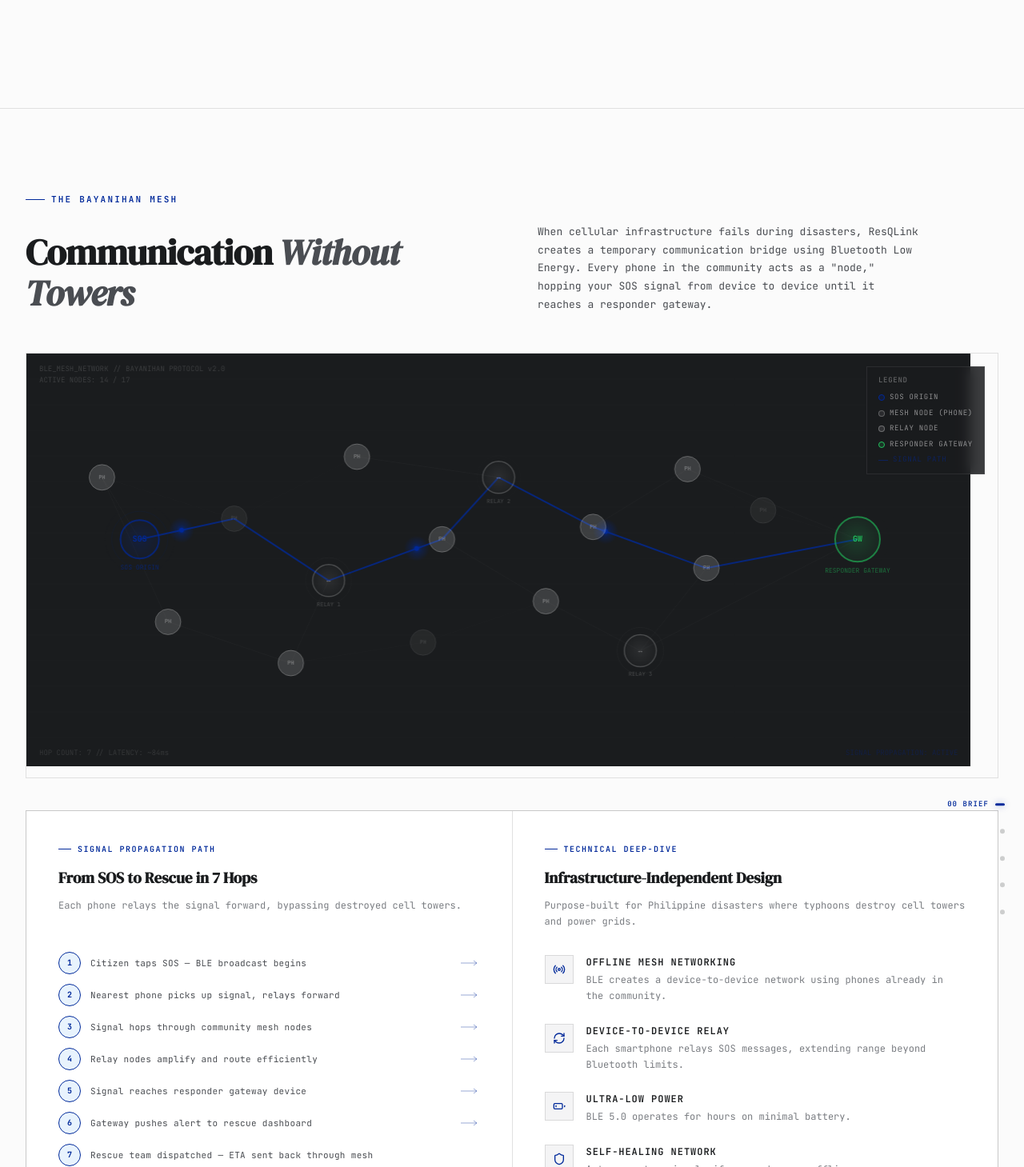
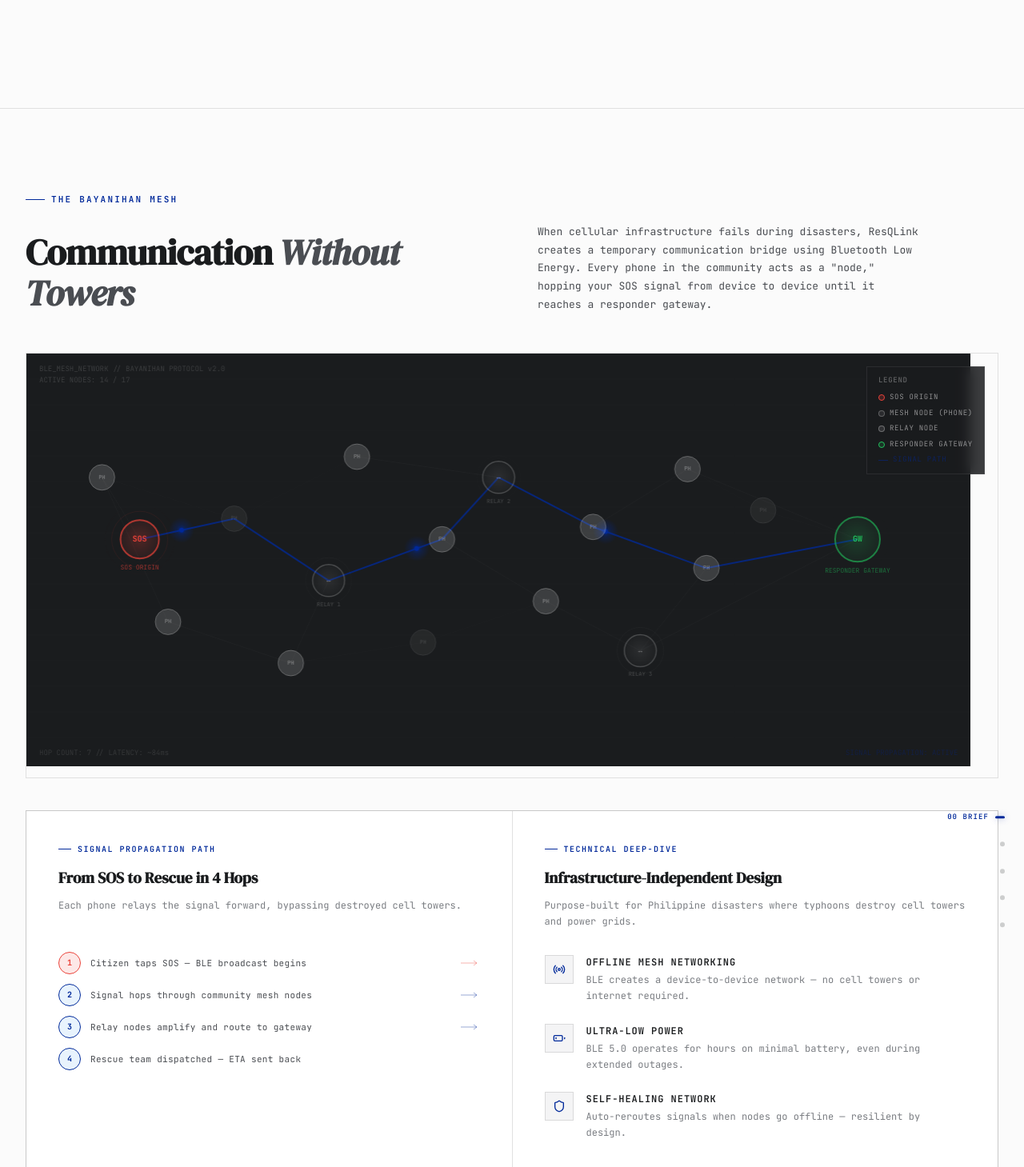
Before and after one commit to exadizon/warframes-2026, a React (Vite) app in the folder prototype-v1/: page / in a window 1280 px wide. Shown: the part 2885-4344 px from the top of the page at 80% size. Built offline with nearby package versions, Linux system fonts and the light colour scheme.

Commit message:
feat: enhance UI with new accent colors and improve hover effects across components

```diff
--- a/prototype-v1/src/App.jsx
+++ b/prototype-v1/src/App.jsx
@@ -43,6 +43,7 @@
       description:
         "One-tap emergency reporting with GPS location and AI severity assessment.",
       tags: ["GPS Auto-Location", "Photo Evidence", "AI Scoring"],
+      isEmergency: true,
     },
     {
       icon: <Clock size={20} />,
@@ -170,10 +171,15 @@
   title,
   description,
   tags,
+  isEmergency = false,
   isVisible = false,
   delay = 0,
 }) {
   const [hovered, setHovered] = useState(false);
+
+  const accentColor = isEmergency && hovered ? "var(--accent-red)" : "var(--accent-orange)";
+  const accentSoft = isEmergency && hovered ? "var(--accent-red-soft)" : "var(--accent-orange-soft)";
+  const borderOrange = isEmergency && hovered ? "rgba(235, 67, 58, 0.3)" : "var(--border-orange)";
 
   return (
     <div
@@ -196,7 +202,7 @@
           background-color 300ms ease,
           box-shadow 300ms ease
         `,
-        boxShadow: hovered ? "inset 0 3px 0 var(--accent-orange)" : "none",
+        boxShadow: hovered ? `inset 0 3px 0 ${accentColor}` : "none",
       }}
     >
       {/* Large background number */}
@@ -209,7 +215,9 @@
           fontSize: "clamp(40px, 4vw, 56px)",
           fontWeight: 800,
           lineHeight: 1,
-          color: hovered ? "rgba(0, 41, 154, 0.05)" : "var(--bg-tertiary)",
+          color: hovered
+            ? (isEmergency ? "rgba(235, 67, 58, 0.06)" : "rgba(0, 41, 154, 0.05)")
+            : "var(--bg-tertiary)",
           transition: "color 300ms ease",
           userSelect: "none",
           pointerEvents: "none",
@@ -227,11 +235,11 @@
           display: "flex",
           alignItems: "center",
           justifyContent: "center",
-          border: `1px solid ${hovered ? "var(--border-orange)" : "var(--border-light)"}`,
+          border: `1px solid ${hovered ? borderOrange : "var(--border-light)"}`,
           backgroundColor: hovered
-            ? "var(--accent-orange-soft)"
+            ? accentSoft
             : "var(--bg-secondary)",
-          color: hovered ? "var(--accent-orange)" : "var(--text-secondary)",
+          color: hovered ? accentColor : "var(--text-secondary)",
           transition: "all 300ms ease",
         }}
       >
@@ -284,10 +292,10 @@
               letterSpacing: "0.1em",
               textTransform: "uppercase",
               padding: "2px 6px",
-              border: `1px solid ${hovered ? "var(--border-orange)" : "var(--border-light)"}`,
-              color: hovered ? "var(--accent-orange)" : "var(--text-muted)",
+              border: `1px solid ${hovered ? borderOrange : "var(--border-light)"}`,
+              color: hovered ? accentColor : "var(--text-muted)",
               backgroundColor: hovered
-                ? "var(--accent-orange-soft)"
+                ? accentSoft
                 : "transparent",
               transition: "all 300ms ease",
               whiteSpace: "nowrap",
@@ -325,16 +333,19 @@
       icon: <Radio size={18} />,
       title: "BLE Mesh Network",
       description: "Device-to-device comms without infrastructure",
+      iconColor: "var(--accent-orange)",
     },
     {
       icon: <Brain size={18} />,
       title: "AI Triage Engine",
       description: "ML-driven intelligent priority ranking",
+      iconColor: "#EB433A",
     },
     {
       icon: <Zap size={18} />,
       title: "Smart Matching",
       description: "Efficient rescuer-to-incident assignment",
+      iconColor: "var(--accent-orange)",
     },
   ];
 
@@ -422,7 +433,7 @@
               fontFamily: "var(--font-mono)",
               fontSize: "13px",
               lineHeight: 1.75,
-              color: "rgba(255, 255, 255, 0.45)",
+              color: "rgba(255, 255, 255, 0.6)",
               maxWidth: "440px",
             }}
           >
@@ -467,8 +478,9 @@
                   display: "flex",
                   alignItems: "center",
                   justifyContent: "center",
-                  border: "1px solid rgba(255, 255, 255, 0.08)",
-                  backgroundColor: "rgba(255, 255, 255, 0.03)",
+                  border: "1px solid rgba(255, 255, 255, 0.12)",
+                  backgroundColor: "rgba(255, 255, 255, 0.05)",
+                  color: pillar.iconColor || "rgba(255, 255, 255, 0.7)",
                   flexShrink: 0,
                   fontSize: "18px",
                 }}
@@ -484,7 +496,7 @@
                     fontSize: "13px",
                     fontWeight: 600,
                     letterSpacing: "0.04em",
-                    color: "rgba(255, 255, 255, 0.85)",
+                    color: "rgba(255, 255, 255, 0.92)",
                   }}
                 >
                   {pillar.title}
@@ -494,7 +506,7 @@
                     fontFamily: "var(--font-mono)",
                     fontSize: "12px",
                     lineHeight: 1.6,
-                    color: "rgba(255, 255, 255, 0.35)",
+                    color: "rgba(255, 255, 255, 0.55)",
                   }}
                 >
                   {pillar.description}
--- a/prototype-v1/src/components/BayanihanMesh.jsx
+++ b/prototype-v1/src/components/BayanihanMesh.jsx
@@ -1,5 +1,5 @@
 import React, { useEffect, useRef, useState } from "react";
-import { Radio, RefreshCw, BatteryLow, Shield, Waves } from "lucide-react";
+import { Radio, BatteryLow, Shield } from "lucide-react";
 import { useScrollReveal } from "../hooks/useScrollReveal";
 
 // Animated mesh network visualization on dark background
@@ -243,7 +243,7 @@
 
           // Outer pulse ring
           const pulseRadius = node.radius + pulsePhase * 20;
-          ctx.strokeStyle = `rgba(0, 41, 154, ${0.3 * (1 - pulsePhase)})`;
+          ctx.strokeStyle = `rgba(235, 67, 58, ${0.3 * (1 - pulsePhase)})`;
           ctx.lineWidth = 1.5;
           ctx.beginPath();
           ctx.arc(nx, ny, pulseRadius, 0, Math.PI * 2);
@@ -253,7 +253,7 @@
           const pulse2 = (t * 3 + 1.5) % (Math.PI * 2);
           const p2Phase = Math.sin(pulse2) * 0.5 + 0.5;
           const pulse2Radius = node.radius + p2Phase * 30;
-          ctx.strokeStyle = `rgba(0, 41, 154, ${0.15 * (1 - p2Phase)})`;
+          ctx.strokeStyle = `rgba(235, 67, 58, ${0.15 * (1 - p2Phase)})`;
           ctx.lineWidth = 1;
           ctx.beginPath();
           ctx.arc(nx, ny, pulse2Radius, 0, Math.PI * 2);
@@ -268,22 +268,22 @@
             ny,
             node.radius,
           );
-          sosGrad.addColorStop(0, "rgba(0, 41, 154, 0.25)");
-          sosGrad.addColorStop(1, "rgba(0, 41, 154, 0.08)");
+          sosGrad.addColorStop(0, "rgba(235, 67, 58, 0.25)");
+          sosGrad.addColorStop(1, "rgba(235, 67, 58, 0.08)");
           ctx.fillStyle = sosGrad;
           ctx.beginPath();
           ctx.arc(nx, ny, node.radius, 0, Math.PI * 2);
           ctx.fill();
 
           // Node border
-          ctx.strokeStyle = "rgba(0, 41, 154, 0.7)";
+          ctx.strokeStyle = "rgba(235, 67, 58, 0.7)";
           ctx.lineWidth = 2;
           ctx.beginPath();
           ctx.arc(nx, ny, node.radius, 0, Math.PI * 2);
           ctx.stroke();
 
           // SOS icon
-          ctx.fillStyle = "#00299A";
+          ctx.fillStyle = "#EB433A";
           ctx.font = 'bold 10px "JetBrains Mono", monospace';
           ctx.textAlign = "center";
           ctx.textBaseline = "middle";
@@ -291,7 +291,7 @@
 
           // Label
           ctx.font = '8px "JetBrains Mono", monospace';
-          ctx.fillStyle = "rgba(0, 41, 154, 0.6)";
+          ctx.fillStyle = "rgba(235, 67, 58, 0.6)";
           ctx.textAlign = "center";
           ctx.fillText(node.label.toUpperCase(), nx, ny + node.radius + 12);
         } else if (node.type === "gateway") {
@@ -526,9 +526,13 @@
   number,
   label,
   isLast = false,
+  isRed = false,
   isVisible = false,
   delay = 0,
 }) {
+  const accentColor = isRed ? "var(--accent-red)" : "var(--accent-orange)";
+  const softBg = isRed ? "var(--accent-red-soft)" : "var(--accent-orange-soft)";
+
   return (
     <div
       style={{
@@ -548,12 +552,12 @@
           alignItems: "center",
           justifyContent: "center",
           borderRadius: "50%",
-          border: "1.5px solid var(--accent-orange)",
-          backgroundColor: "var(--accent-orange-soft)",
+          border: `1.5px solid ${accentColor}`,
+          backgroundColor: softBg,
           fontFamily: "var(--font-mono)",
           fontSize: "10px",
           fontWeight: 700,
-          color: "var(--accent-orange)",
+          color: accentColor,
           flexShrink: 0,
         }}
       >
@@ -586,7 +590,7 @@
           >
             <path
               d="M0 4H20M20 4L16 1M20 4L16 7"
-              stroke="var(--accent-orange)"
+              stroke={accentColor}
               strokeWidth="1"
               strokeOpacity="0.4"
             />
@@ -748,8 +752,8 @@
                   width: 8,
                   height: 8,
                   borderRadius: "50%",
-                  border: "1.5px solid #00299A",
-                  backgroundColor: "rgba(0,41,154,0.2)",
+                  border: "1.5px solid #EB433A",
+                  backgroundColor: "rgba(235,67,58,0.2)",
                 }}
               />
               SOS Origin
@@ -883,7 +887,7 @@
                   marginBottom: "var(--space-3)",
                 }}
               >
-                From SOS to Rescue in 7 Hops
+                From SOS to Rescue in 4 Hops
               </h3>
               <p
                 style={{
@@ -905,44 +909,27 @@
               <HopStep
                 number="1"
                 label="Citizen taps SOS — BLE broadcast begins"
+                isRed
                 isVisible={contentVisible}
                 delay={100}
               />
               <HopStep
                 number="2"
-                label="Nearest phone picks up signal, relays forward"
+                label="Signal hops through community mesh nodes"
                 isVisible={contentVisible}
-                delay={200}
+                delay={250}
               />
               <HopStep
                 number="3"
-                label="Signal hops through community mesh nodes"
-                isVisible={contentVisible}
-                delay={300}
-              />
-              <HopStep
-                number="4"
-                label="Relay nodes amplify and route efficiently"
+                label="Relay nodes amplify and route to gateway"
                 isVisible={contentVisible}
                 delay={400}
               />
               <HopStep
-                number="5"
-                label="Signal reaches responder gateway device"
+                number="4"
+                label="Rescue team dispatched — ETA sent back"
                 isVisible={contentVisible}
-                delay={500}
-              />
-              <HopStep
-                number="6"
-                label="Gateway pushes alert to rescue dashboard"
-                isVisible={contentVisible}
-                delay={600}
-              />
-              <HopStep
-                number="7"
-                label="Rescue team dispatched — ETA sent back through mesh"
-                isVisible={contentVisible}
-                delay={700}
+                delay={550}
                 isLast
               />
             </div>
@@ -1016,40 +1003,82 @@
               <SpecBullet
                 icon={<Radio size={16} />}
                 title="Offline Mesh Networking"
-                description="BLE creates a device-to-device network using phones already in the community."
+                description="BLE creates a device-to-device network — no cell towers or internet required."
                 isVisible={specsVisible}
                 delay={0}
               />
               <SpecBullet
-                icon={<RefreshCw size={16} />}
-                title="Device-to-Device Relay"
-                description="Each smartphone relays SOS messages, extending range beyond Bluetooth limits."
-                isVisible={specsVisible}
-                delay={100}
-              />
-              <SpecBullet
                 icon={<BatteryLow size={16} />}
                 title="Ultra-Low Power"
-                description="BLE 5.0 operates for hours on minimal battery."
+                description="BLE 5.0 operates for hours on minimal battery, even during extended outages."
                 isVisible={specsVisible}
-                delay={200}
+                delay={150}
               />
               <SpecBullet
                 icon={<Shield size={16} />}
                 title="Self-Healing Network"
-                description="Auto-reroutes signals if any node goes offline."
+                description="Auto-reroutes signals when nodes go offline — resilient by design."
                 isVisible={specsVisible}
                 delay={300}
               />
-              <SpecBullet
-                icon={<Waves size={16} />}
-                title="Disaster-Hardened"
-                description="Built for events where 90%+ of cellular infrastructure is destroyed."
-                isVisible={specsVisible}
-                delay={400}
-              />
             </div>
           </div>
+        </div>
+
+        {/* Compact stats row */}
+        <div
+          style={{
+            display: "grid",
+            gridTemplateColumns: "repeat(4, 1fr)",
+            gap: "1px",
+            backgroundColor: "var(--border-light)",
+            border: "1px solid var(--border-light)",
+            marginTop: "1px",
+          }}
+        >
+          {[
+            { value: "< 84ms", label: "End-to-end latency" },
+            { value: "7+", label: "Max hop count" },
+            { value: "BLE 5.0", label: "Protocol standard" },
+            { value: "0", label: "Towers required" },
+          ].map((stat, i) => (
+            <div
+              key={stat.label}
+              style={{
+                backgroundColor: "var(--bg-card)",
+                padding: "var(--space-6) var(--space-5)",
+                textAlign: "center",
+                opacity: contentVisible ? 1 : 0,
+                transform: contentVisible ? "translateY(0)" : "translateY(12px)",
+                transition: `all 600ms cubic-bezier(0.16, 1, 0.3, 1) ${400 + i * 100}ms`,
+              }}
+            >
+              <div
+                style={{
+                  fontFamily: "var(--font-serif)",
+                  fontSize: "clamp(20px, 2vw, 28px)",
+                  fontWeight: 700,
+                  color: i === 3 ? "var(--accent-red)" : "var(--accent-orange)",
+                  lineHeight: 1.2,
+                  marginBottom: "4px",
+                }}
+              >
+                {stat.value}
+              </div>
+              <div
+                style={{
+                  fontFamily: "var(--font-mono)",
+                  fontSize: "9px",
+                  fontWeight: 600,
+                  letterSpacing: "0.12em",
+                  textTransform: "uppercase",
+                  color: "var(--text-muted)",
+                }}
+              >
+                {stat.label}
+              </div>
+            </div>
+          ))}
         </div>
       </div>
 
--- a/prototype-v1/src/components/Hero.jsx
+++ b/prototype-v1/src/components/Hero.jsx
@@ -357,7 +357,7 @@
   if (phase === 0) return null;
 
   const statusColor =
-    phase === 3 ? "#22C55E" : phase === 2 ? "#F59E0B" : "#00299A";
+    phase === 3 ? "#22C55E" : phase === 2 ? "#F59E0B" : "#EB433A";
   const statusText =
     phase === 1
       ? "NEW SOS REPORT"
--- a/prototype-v1/src/components/ImpactSDG.jsx
+++ b/prototype-v1/src/components/ImpactSDG.jsx
@@ -31,9 +31,25 @@
 }
 
 // Animated hollow number with counter
-function ImpactMetric({ end, decimals = 0, suffix = '', prefix = '', label, sublabel, isOrange = false, isVisible = false, delay = 0 }) {
+function ImpactMetric({ end, decimals = 0, suffix = '', prefix = '', label, sublabel, isOrange = false, isRed = false, isVisible = false, delay = 0 }) {
+  const [isHovered, setIsHovered] = React.useState(false)
+
+  const strokeColor = isRed
+    ? '2px var(--accent-red)'
+    : isOrange
+      ? '2px var(--accent-orange)'
+      : '2px var(--text-primary)'
+
+  const accentColor = isRed
+    ? 'var(--accent-red)'
+    : isOrange
+      ? 'var(--accent-orange)'
+      : 'var(--text-primary)'
+
   return (
     <div
+      onMouseEnter={() => setIsHovered(true)}
+      onMouseLeave={() => setIsHovered(false)}
       style={{
         display: 'flex',
         flexDirection: 'column',
@@ -41,10 +57,27 @@
         gap: 'var(--space-3)',
         textAlign: 'center',
         opacity: isVisible ? 1 : 0,
-        transform: isVisible ? 'translateY(0)' : 'translateY(30px)',
-        transition: `all 800ms cubic-bezier(0.16, 1, 0.3, 1) ${delay}ms`,
+        transform: isVisible ? (isHovered ? 'translateY(-4px)' : 'translateY(0)') : 'translateY(30px)',
+        transition: `all 600ms cubic-bezier(0.16, 1, 0.3, 1) ${delay}ms`,
+        padding: 'var(--space-8) var(--space-4)',
+        position: 'relative',
+        cursor: 'default',
       }}
     >
+      {/* Top accent bar */}
+      <div
+        style={{
+          position: 'absolute',
+          top: 0,
+          left: '50%',
+          transform: 'translateX(-50%)',
+          width: isHovered ? '60%' : '24px',
+          height: '3px',
+          backgroundColor: accentColor,
+          transition: 'width 400ms cubic-bezier(0.16, 1, 0.3, 1)',
+        }}
+      />
+
       {/* Giant hollow number */}
       <div
         style={{
@@ -53,7 +86,7 @@
           lineHeight: 1,
           letterSpacing: '-0.03em',
           color: 'transparent',
-          WebkitTextStroke: isOrange ? '2px var(--accent-orange)' : '2px var(--text-primary)',
+          WebkitTextStroke: strokeColor,
           userSelect: 'none',
           position: 'relative',
         }}
@@ -76,7 +109,7 @@
         {label}
       </div>
 
-      {/* Sublabel — log-style description */}
+      {/* Sublabel */}
       <div
         style={{
           fontFamily: 'var(--font-mono)',
@@ -283,106 +316,6 @@
   )
 }
 
-// Terminal-style log output for the impact section
-function ImpactLog({ entries, isVisible = false, baseDelay = 0 }) {
-  return (
-    <div
-      style={{
-        backgroundColor: 'var(--bg-dark)',
-        border: '1px solid var(--border-light)',
-        fontFamily: 'var(--font-mono)',
-        overflow: 'hidden',
-      }}
-    >
-      {/* Terminal header bar */}
-      <div
-        style={{
-          display: 'flex',
-          alignItems: 'center',
-          justifyContent: 'space-between',
-          padding: 'var(--space-3) var(--space-5)',
-          borderBottom: '1px solid rgba(255, 255, 255, 0.06)',
-        }}
-      >
-        <div style={{ display: 'flex', alignItems: 'center', gap: '6px' }}>
-          <span style={{ width: 8, height: 8, borderRadius: '50%', backgroundColor: '#FF5F56' }} />
-          <span style={{ width: 8, height: 8, borderRadius: '50%', backgroundColor: '#FFBD2E' }} />
-          <span style={{ width: 8, height: 8, borderRadius: '50%', backgroundColor: '#27C93F' }} />
-        </div>
-        <span
-          style={{
-            fontSize: '9px',
-            letterSpacing: '0.12em',
-            textTransform: 'uppercase',
-            color: 'rgba(255, 255, 255, 0.25)',
-          }}
-        >
-          impact_metrics.log
-        </span>
-        <span
-          style={{
-            fontSize: '9px',
-            color: '#22C55E',
-            letterSpacing: '0.08em',
-          }}
-        >
-          ● LIVE
-        </span>
-      </div>
-
-      {/* Log entries */}
-      <div style={{ padding: 'var(--space-4) var(--space-5)' }}>
-        {entries.map((entry, i) => {
-          const levelColors = {
-            SDG: '#8B5CF6',
-            METRIC: '#3B82F6',
-            IMPACT: '#22C55E',
-            STATUS: 'var(--accent-orange)',
-            DATA: 'rgba(255, 255, 255, 0.4)',
-          }
-
-          return (
-            <div
-              key={i}
-              style={{
-                display: 'flex',
-                alignItems: 'center',
-                gap: '8px',
-                fontSize: '10px',
-                lineHeight: 2.2,
-                opacity: isVisible ? 0.8 : 0,
-                transform: isVisible ? 'translateY(0)' : 'translateY(4px)',
-                transition: `all 400ms cubic-bezier(0.16, 1, 0.3, 1) ${baseDelay + i * 60}ms`,
-                whiteSpace: 'nowrap',
-                overflow: 'hidden',
-                textOverflow: 'ellipsis',
-              }}
-            >
-              <span style={{ color: 'rgba(255, 255, 255, 0.15)', minWidth: '56px' }}>
-                {entry.ts}
-              </span>
-              <span
-                style={{
-                  fontWeight: 600,
-                  textTransform: 'uppercase',
-                  letterSpacing: '0.05em',
-                  color: levelColors[entry.level] || 'rgba(255, 255, 255, 0.4)',
-                  minWidth: '48px',
-                }}
-              >
-                {entry.level}
-              </span>
-              <span style={{ color: 'rgba(255, 255, 255, 0.5)' }}>
-                {entry.msg}
-              </span>
-            </div>
-          )
-        })}
-      </div>
-    </div>
-  )
-}
-
 export default function ImpactSDG() {
   const { ref: headerRef, isVisible: headerVisible } = useScrollReveal({ threshold: 0.2 })
   const { ref: metricsRef, isVisible: metricsVisible } = useScrollReveal({ threshold: 0.15 })
@@ -397,6 +330,7 @@
       label: 'Lives Protected',
       sublabel: 'Projected through faster response coordination',
       isOrange: true,
+      isRed: false,
     },
     {
       end: 48,
@@ -405,6 +339,7 @@
       label: 'Response Efficiency',
       sublabel: 'Improvement in rescue deployment times',
       isOrange: false,
+      isRed: true,
     },
     {
       end: 2.4,
@@ -413,6 +348,7 @@
       label: 'Communities Served',
       sublabel: 'BLE mesh networks across the Philippines',
       isOrange: true,
+      isRed: false,
     },
   ]
 
@@ -488,6 +424,7 @@
               label={metric.label}
               sublabel={metric.sublabel}
               isOrange={metric.isOrange}
+              isRed={metric.isRed}
               isVisible={metricsVisible}
               delay={i * 200}
             />
@@ -596,7 +533,7 @@
                 fontFamily: 'var(--font-mono)',
                 fontSize: '13px',
                 lineHeight: 1.75,
-                color: 'rgba(255, 255, 255, 0.5)',
+              color: 'rgba(255, 255, 255, 0.65)',
                 maxWidth: '440px',
               }}
             >
@@ -606,7 +543,7 @@
 
             <div style={{ display: 'flex', gap: 'var(--space-4)', marginTop: 'var(--space-2)', flexWrap: 'wrap' }}>
               <button
-                className="btn btn--primary btn--pulse"
+                className="btn btn--danger btn--pulse"
                 style={{ fontSize: '13px' }}
               >
                 Join the Waitlist
--- a/prototype-v1/src/components/IntelligenceEngine.jsx
+++ b/prototype-v1/src/components/IntelligenceEngine.jsx
@@ -143,12 +143,12 @@
   const subtextColor = isAccent
     ? "rgba(255, 255, 255, 0.7)"
     : isDark
-      ? "rgba(255, 255, 255, 0.55)"
+      ? "rgba(255, 255, 255, 0.7)"
       : "var(--text-secondary)";
   const mutedColor = isAccent
     ? "rgba(255, 255, 255, 0.4)"
     : isDark
-      ? "rgba(255, 255, 255, 0.3)"
+      ? "rgba(255, 255, 255, 0.45)"
       : "var(--text-muted)";
   const borderColor = isAccent
     ? "rgba(255, 255, 255, 0.2)"
--- a/prototype-v1/src/index.css
+++ b/prototype-v1/src/index.css
@@ -22,6 +22,16 @@
     --accent-orange-glow: rgba(0, 41, 154, 0.25);
     --accent-orange-hover: #001f7a;
     --accent-orange-active: #001560;
+
+    /* Accent: Brand Red */
+    --accent-red: #EB433A;
+    --accent-red-dark: #661717;
+    --accent-red-soft: rgba(235, 67, 58, 0.12);
+    --accent-red-glow: rgba(235, 67, 58, 0.25);
+    --accent-red-hover: #d93830;
+
+    /* Accent: Bright Blue */
+    --accent-blue-bright: #003FC6;
 
     /* Text */
     --text-primary: #1a1c1e;
@@ -653,6 +663,25 @@
     box-shadow: var(--shadow-orange);
 }
 
+.btn--danger {
+    font-size: var(--text-sm);
+    padding: var(--space-4) var(--space-8);
+    background-color: var(--accent-red);
+    color: white;
+    box-shadow: 0 2px 12px rgba(235, 67, 58, 0.25);
+}
+
+.btn--danger:hover {
+    background-color: var(--accent-red-hover);
+    box-shadow: 0 4px 20px rgba(235, 67, 58, 0.35);
+    transform: translateY(-1px);
+}
+
+.btn--danger:active {
+    background-color: var(--accent-red-dark);
+    transform: translateY(0);
+}
+
 .btn--secondary {
     font-size: var(--text-xs);
     padding: var(--space-3) var(--space-6);
```
